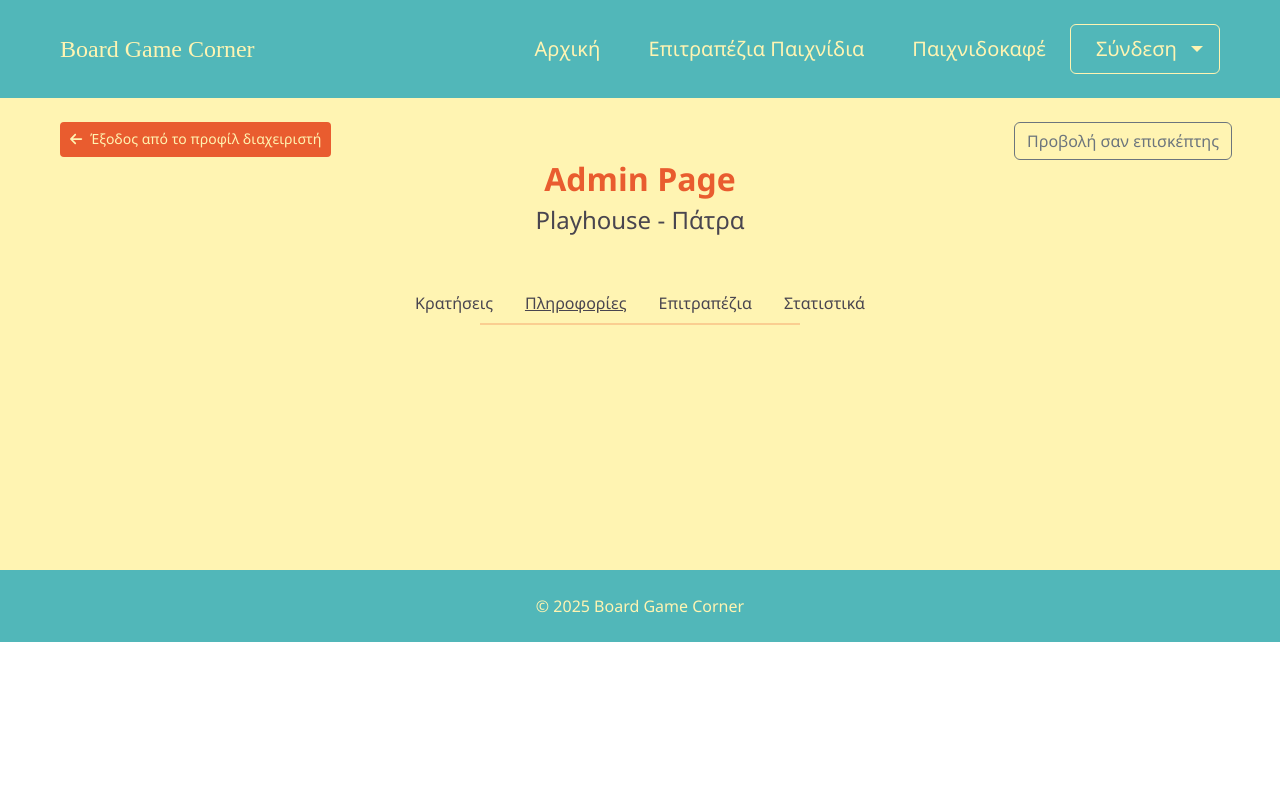
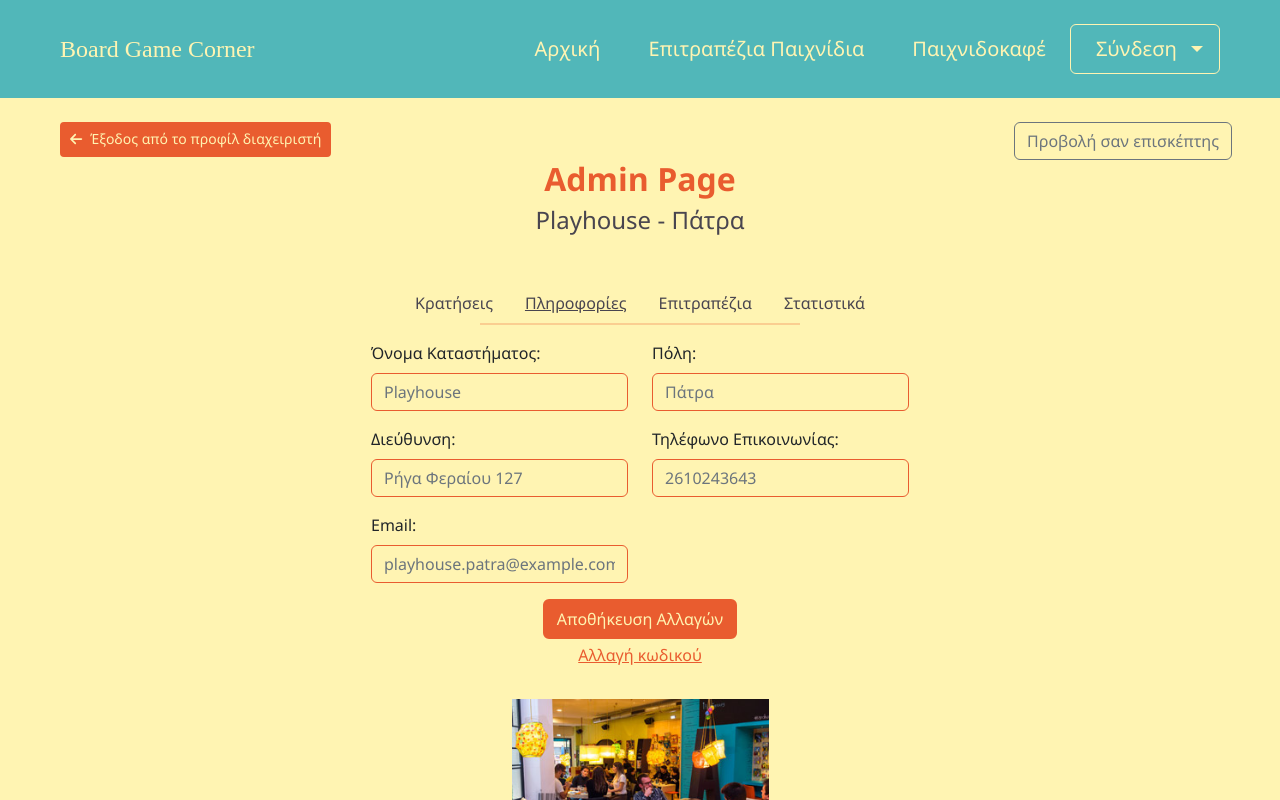
Before and after one commit to stellavl/board-game-corner, a React (Create React App) app in the folder frontend/: page /admin/1 in a window 1280 px wide. Both pictures are taken after a click on the link "Πληροφορίες". Shown: the top 800 px of the page. Built offline with nearby package versions, Linux system fonts and the light colour scheme; the HTML template or start-up script is replaced by a standard one.

Commit message:
create info tab

```diff
--- a/frontend/src/components/adminpage/InfoTab.jsx
+++ b/frontend/src/components/adminpage/InfoTab.jsx
@@ -1,10 +1,198 @@
-import React from "react";
+import React, { useState, useEffect } from "react";
+import { Container, Card, Form, Row, Col, Image } from "react-bootstrap";
+import OrangeButton from "../common/OrangeButton";
 
-const InfoTab = () => {
+const InfoTab = ({ cafeData }) => {
+console.log(cafeData.image)
+    const [formData, setFormData] = useState({
+        cafeName: "",
+        city: "",
+        address: "",
+        email: "",
+        phone: "",
+    });
+
+    const [errors, setErrors] = useState({});
+    const [photoPreview, setPhotoPreview] = useState(null);
+
+    useEffect(() => {
+        if (cafeData) {
+            setFormData({
+                cafeName: cafeData.name || "",
+                city: cafeData.city || "",
+                address: cafeData.address || "",
+                email: cafeData.email || "",
+                phone: cafeData.phone || "",
+            });
+            const imageUrl = `/${cafeData.image}`;
+            setPhotoPreview(imageUrl);
+        }
+    }, []);
+
+    const validateForm = () => {
+        let newErrors = {};
+
+        if (!formData.cafeName) newErrors.cafeName = "Το όνομα του παιχνιδοκαφέ σας είναι υποχρεωτικό.";
+        if (!formData.city) newErrors.city = "Η πόλη είναι υποχρεωτική.";
+        if (!formData.address) newErrors.address = "Το τηλέφωνο είναι υποχρεωτικό.";
+
+        if (!formData.email) {
+            newErrors.email = "Το email είναι υποχρεωτικό.";
+        } else if (!/^[^\s@]+@[^\s@]+\.[^\s@]+$/.test(formData.email)) {
+            newErrors.email = "Το email δεν είναι έγκυρο.";
+        }
+
+        if (!formData.phone) {
+            newErrors.phone = "Το τηλέφωνο είναι υποχρεωτικό.";
+        } else if (!/^\d{10}$/.test(formData.phone)) {
+            newErrors.phone = "Το τηλέφωνο πρέπει να αποτελείται από 10 ψηφία.";
+        }
+
+        setErrors(newErrors);
+        return Object.keys(newErrors).length === 0;
+    };
+
+    const handleChange = (e) => {
+        const { name, value, type, files } = e.target;
+        if (type === "file") {
+            const file = files[0];
+            if (file) {
+                setFormData({ ...formData, photo: file });
+                setPhotoPreview(URL.createObjectURL(file));
+            }
+        } else {
+            setFormData({ ...formData, [name]: value });
+        }
+    };
+
+    const handleSubmit = (e) => {
+        e.preventDefault();
+        if (validateForm()) {
+            console.log("Sign Up Data:", formData);
+        }
+    };
+
     return (
         <>
-        </>
-    )
+            <Container className="d-flex justify-content-center wide-container">
+                <Form onSubmit={handleSubmit}>
+                    <Row className="mb-3">
+                        <Col md={6}>
+                            <Form.Group>
+                                <Form.Label>Όνομα Καταστήματος:</Form.Label>
+                                <Form.Control
+                                    type="text"
+                                    name="cafeName"
+                                    value={formData.cafeName}
+                                    onChange={handleChange}
+                                    style={{ backgroundColor: "transparent", borderColor: "var(--color-orange)" }}
+                                    className="text-secondary"
+                                />
+                                {errors.cafeName && <div className="text-danger">{errors.cafeName}</div>}
+                            </Form.Group>
+                        </Col>
+                        <Col md={6}>
+                            <Form.Group>
+                                <Form.Label>Πόλη:</Form.Label>
+                                <Form.Control
+                                    type="text"
+                                    name="city"
+                                    value={formData.city}
+                                    onChange={handleChange}
+                                    style={{ backgroundColor: "transparent", borderColor: "var(--color-orange)" }}
+                                    className="text-secondary"
+                                />
+                                {errors.city && <div className="text-danger">{errors.city}</div>}
+                            </Form.Group>
+                        </Col>
+                    </Row>
+
+                    <Row className="mb-3">
+                        <Col md={6}>
+                            <Form.Group>
+                                <Form.Label>Διεύθυνση:</Form.Label>
+                                <Form.Control
+                                    type="text"
+                                    name="address"
+                                    value={formData.address}
+                                    onChange={handleChange}
+                                    style={{ backgroundColor: "transparent", borderColor: "var(--color-orange)" }}
+                                    className="text-secondary"
+                                />
+                                {errors.address && <div className="text-danger">{errors.address}</div>}
+                            </Form.Group>
+                        </Col>
+                        <Col md={6}>
+                            <Form.Group>
+                                <Form.Label>Τηλέφωνο Επικοινωνίας:</Form.Label>
+                                <Form.Control
+                                    type="text"
+                                    name="phone"
+                                    value={formData.phone}
+                                    onChange={handleChange}
+                                    style={{ backgroundColor: "transparent", borderColor: "var(--color-orange)" }}
+                                    className="text-secondary"
+                                />
+                                {errors.phone && <div className="text-danger">{errors.phone}</div>}
+                            </Form.Group>
+                        </Col>
+                    </Row>
+                    <Row className="mb-3">
+                       <Col md={6}>
+                            <Form.Group>
+                                <Form.Label>Email:</Form.Label>
+                                <Form.Control
+                                    type="email"
+                                    name="email"
+                                    value={formData.email}
+                                    onChange={handleChange}
+                                    style={{ backgroundColor: "transparent", borderColor: "var(--color-orange)" }}
+                                    className="text-secondary"
+                                />
+                                {errors.email && <div className="text-danger">{errors.email}</div>}
+                            </Form.Group>
+                        </Col>
+                    </Row>
+                    <Row className="d-flex justify-content-center">
+                        <Col md={6} className="d-flex justify-content-center">
+                            <OrangeButton text="Αποθήκευση Αλλαγών" onClick={handleSubmit} />
+                        </Col>
+                    </Row>
+                    <Row className="d-flex justify-content-center mt-1">
+                        <Col md={6} className="d-flex justify-content-center">
+                            <p style={{ color: "var(--color-orange)", textDecoration: "underline" }}>Αλλαγή κωδικού</p>
+                        </Col>
+                    </Row>
+
+                    {photoPreview && (
+                        <Row className="d-flex justify-content-center mt-3">
+                            <Col md={6} className="d-flex justify-content-center">
+                                <Image src={photoPreview} alt="Board Game Cafe Photo" fluid style={{ maxHeight: "200px", objectFit: "cover" }} />
+                            </Col>
+                        </Row>
+                    )}
+
+                    <Row className="d-flex justify-content-center mt-3">
+                        <Col md={6} className="d-flex justify-content-center">
+                            <OrangeButton
+                                text="Αλλαγή εικόνας"
+                                onClick={() => document.getElementById("photoUpload").click()}
+                            />
+                        </Col>
+                    </Row>
+
+                    <input
+                        type="file"
+                        id="photoUpload"
+                        accept="image/*"
+                        style={{ display: "none" }}
+                        onChange={handleChange}
+                    />
+
+                </Form>
+        </Container>
+    </>
+    );
 };
 
 export default InfoTab;
--- a/frontend/src/data/boardGameCafes.js
+++ b/frontend/src/data/boardGameCafes.js
@@ -1,14 +1,14 @@
 const boardGameCafes = [
-  { id: 1, name: 'Playhouse', city: 'Πάτρα', address: 'Ρήγα Φεραίου 127', phone: '2610243643', image: 'boardgamecafesphotos/playhouse.jpg', numberOfBoardGames: 100 },
-  { id: 2, name: 'Playhouse', city: 'Αθήνα', address: 'Σκουζέ 3, Κορωπί', phone: '2103821200', image: 'boardgamecafesphotos/playhouse.jpg', numberOfBoardGames: 150 },
-  { id: 3, name: 'PLAyCE', city: 'Αθήνα', address: 'Β. Λογοθετίδη 14, Αμπελόκηποι', phone: '2106990753', image: 'boardgamecafesphotos/playce.jpg', numberOfBoardGames: 200 },
-  { id: 4, name: 'Acapus', city: 'Αθήνα', address: 'Β. Λάσκου 39 και Αγίου Φανουρίου, Παγκράτι', phone: '2107646573', image: 'boardgamecafesphotos/acapus.jpg', numberOfBoardGames: 120 },
-  { id: 5, name: 'Toy Stories', city: 'Αθήνα', address: 'Ηροδότου 32, Περιστέρι', phone: '2105780215', image: 'boardgamecafesphotos/toystories.jpg', numberOfBoardGames: 180 },
-  { id: 6, name: 'Πανδοχείο του Δρακοφοίνικα', city: 'Αθήνα', address: 'Ηλία Ηλιού 55, Νέος Κόσμος', phone: '2117351742', image: 'boardgamecafesphotos/pandoxeio.jpg', numberOfBoardGames: 90 },
-  { id: 7, name: 'Το Κελί', city: 'Αθήνα', address: 'Κλαδά 20, Νέος Κόσμος', phone: '6942639746', image: 'boardgamecafesphotos/tokeli.jpg', numberOfBoardGames: 110 },
-  { id: 8, name: 'Rubicon', city: 'Αθήνα', address: 'Ορφέως 10-12, Γαλάτσι', phone: '6972037766', image: 'boardgamecafesphotos/rubicon.jpg', numberOfBoardGames: 130 },
-  { id: 9, name: 'Superfly Cafe', city: 'Αθήνα', address: 'Εμπεδοκλέους 28, Παγκράτι', phone: '2114046076', image: 'boardgamecafesphotos/superfly.jpg', numberOfBoardGames: 140 },
-  { id: 10, name: 'The Game Rules', city: 'Αθήνα', address: 'Αίαντος 10, Περιστέρι', phone: '2152151221', image: 'boardgamecafesphotos/thegamerules.jpg', numberOfBoardGames: 160 }
+  { id: 1, name: 'Playhouse', city: 'Πάτρα', address: 'Ρήγα Φεραίου 127', phone: '2610243643', email: 'playhouse.patra@example.com', image: 'boardgamecafesphotos/playhouse.jpg', numberOfBoardGames: 100 },
+  { id: 2, name: 'Playhouse', city: 'Αθήνα', address: 'Σκουζέ 3, Κορωπί', phone: '2103821200', email: 'playhouse.athens@example.com', image: 'boardgamecafesphotos/playhouse.jpg', numberOfBoardGames: 150 },
+  { id: 3, name: 'PLAyCE', city: 'Αθήνα', address: 'Β. Λογοθετίδη 14, Αμπελόκηποι', phone: '2106990753', email: 'playce.athens@example.com', image: 'boardgamecafesphotos/playce.jpg', numberOfBoardGames: 200 },
+  { id: 4, name: 'Acapus', city: 'Αθήνα', address: 'Β. Λάσκου 39 και Αγίου Φανουρίου, Παγκράτι', phone: '2107646573', email: 'acapus.athens@example.com', image: 'boardgamecafesphotos/acapus.jpg', numberOfBoardGames: 120 },
+  { id: 5, name: 'Toy Stories', city: 'Αθήνα', address: 'Ηροδότου 32, Περιστέρι', phone: '2105780215', email: 'toystories.athens@example.com', image: 'boardgamecafesphotos/toystories.jpg', numberOfBoardGames: 180 },
+  { id: 6, name: 'Πανδοχείο του Δρακοφοίνικα', city: 'Αθήνα', address: 'Ηλία Ηλιού 55, Νέος Κόσμος', phone: '2117351742', email: 'pandoxeio.athens@example.com', image: 'boardgamecafesphotos/pandoxeio.jpg', numberOfBoardGames: 90 },
+  { id: 7, name: 'Το Κελί', city: 'Αθήνα', address: 'Κλαδά 20, Νέος Κόσμος', phone: '6942639746', email: 'tokeli.athens@example.com', image: 'boardgamecafesphotos/tokeli.jpg', numberOfBoardGames: 110 },
+  { id: 8, name: 'Rubicon', city: 'Αθήνα', address: 'Ορφέως 10-12, Γαλάτσι', phone: '6972037766', email: 'rubicon.athens@example.com', image: 'boardgamecafesphotos/rubicon.jpg', numberOfBoardGames: 130 },
+  { id: 9, name: 'Superfly Cafe', city: 'Αθήνα', address: 'Εμπεδοκλέους 28, Παγκράτι', phone: '2114046076', email: 'superfly.athens@example.com', image: 'boardgamecafesphotos/superfly.jpg', numberOfBoardGames: 140 },
+  { id: 10, name: 'The Game Rules', city: 'Αθήνα', address: 'Αίαντος 10, Περιστέρι', phone: '2152151221', email: 'thegamerules.athens@example.com', image: 'boardgamecafesphotos/thegamerules.jpg', numberOfBoardGames: 160 }
 ];
 
 export default boardGameCafes;
--- a/frontend/src/pages/Admin.jsx
+++ b/frontend/src/pages/Admin.jsx
@@ -65,7 +65,7 @@ const Admin = () => {
                     <hr className="mx-auto mt-2" style={{ width: "25%", border: "1px solid var(--color-orange" }} />
                         {/* Render the active tab */}
                         {activeTab === "reservations" && <ReservationsTab />}
-                        {activeTab === "info" && <InfoTab />}
+                        {activeTab === "info" && <InfoTab cafeData={cafe} />}
                         {activeTab === "boardGames" && <BoardGamesTab />}
                     {activeTab === "statistics" && <StatisticsTab />}
                 </>
```
